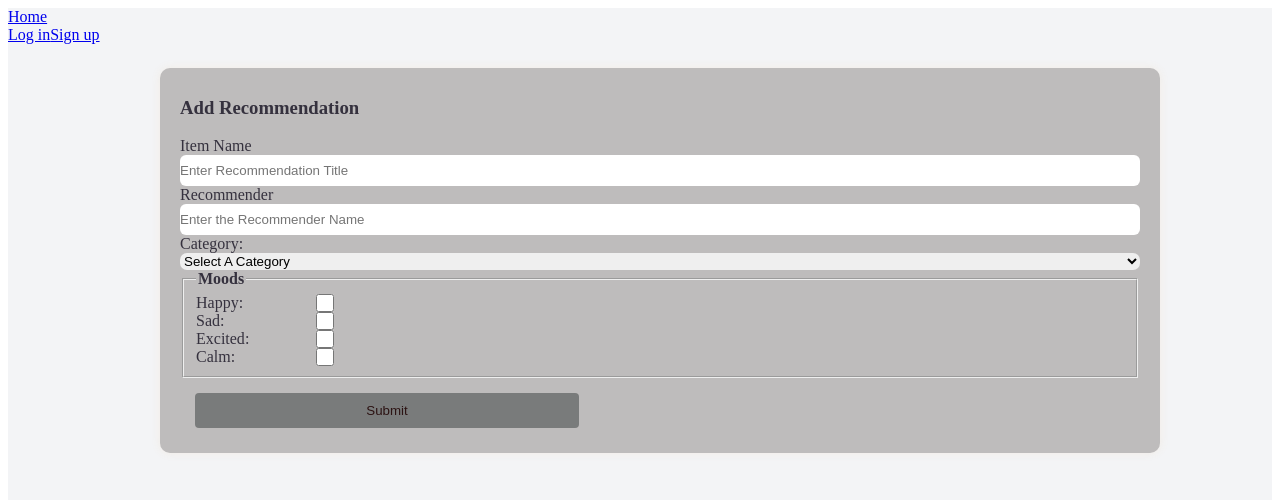
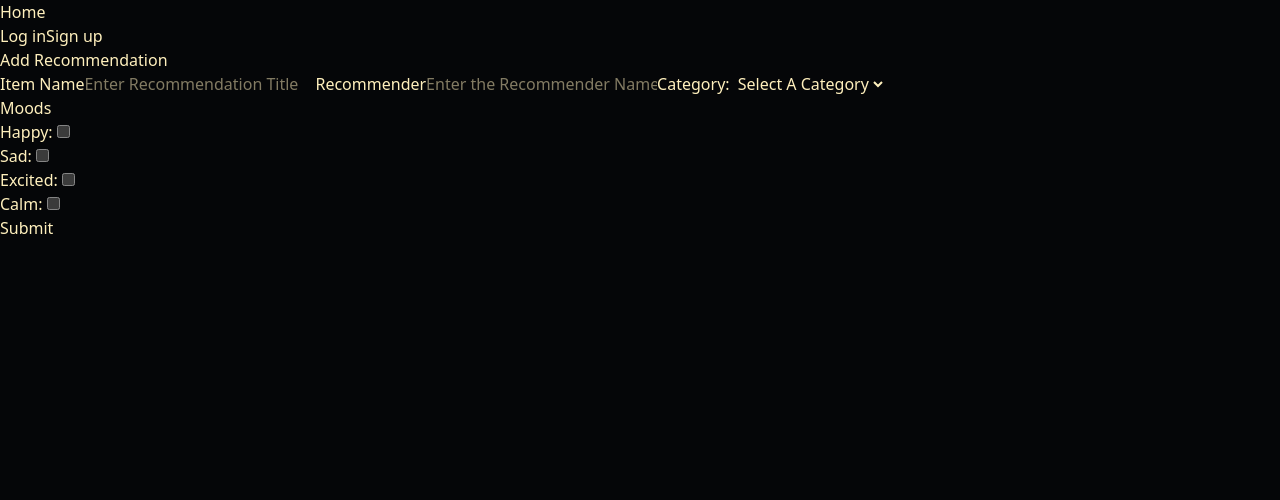
Before and after one commit to PratiAmalden/Recommendation-Tracker, a React (Vite) app in the folder frontend/: page /recommendationsForm in a window 1280 px wide. Shown: the top 500 px of the page. Built offline with nearby package versions, Linux system fonts and the light colour scheme; a web font is replaced by a local one.

Commit message:
feat: add custom dark daisyUI theme and Tailwind v4 config

```diff
--- a/frontend/src/App.css
+++ b/frontend/src/App.css
@@ -1,170 +1,22 @@
-#root {
-  min-height: 100vh;
-  background-color: #f3f4f6;
+@config "../tailwind.config.js";
+
+@import "tailwindcss";
+@plugin "daisyui" {
+  themes: recommendationTheme --default;
 }
 
-/* Overall layout */
+@plugin "daisyui/theme" {
+  name: "recommendationTheme";
+  default: true;
+  color-scheme: dark;
 
-.app-shell {
-  min-height: 100vh;
-  display: flex;
-  flex-direction: column;
+  --color-primary: #FF830D;
+  --color-secondary: #8B1E3F;
+  --color-accent: #ffc400;
+  --color-neutral: #111827;
+  --color-base-100: #050608;
+  --color-base-content: #fff0bd;
+  --color-error: oklch(57% 0.245 27.325);
+  --depth: 1;
+  --noise: 0;
 }
-
-.app-container {
-  max-width: 960px;
-  width: 100%;
-  margin: 0 auto;
-  padding: 1.5rem 1rem 3rem;
-  flex: 1;
-}
-
-
-.container{
-  background-color:rgb(190, 188, 188);
-  border-radius: 10px;
-  padding: 10px 20px;
-  width:100%;
-  box-shadow: 0 0 10px rgba(233, 162, 74, 0.1);
-
-}
-
-.category-label {
-  display: inline-block;
-  align-items: center;
-  margin: 10px ;
-
-}
-
-h3{
-  color: rgb(53, 49, 62);
-}
-label{
-  display: block;
-  text-align: left;
-  color: rgb(53, 49, 62);
-  font-weight:500
-}
-
-.mood-label{
-  font-weight:bold;
-  color: rgb(53, 49, 62);
-}
-
-.mood-item{
-  display: flex;
-  align-items: center;
-
-
-}
-
-.mood-item input[type="checkbox"] {
-  width: 18px;
-  height: 18px;
-  margin: 0;
-}
-
-.mood-item label {
-  min-width: 120px;   /* same width for all labels */
-  display: inline-block;
-}
-input {
-  display: block;
-  border-radius: 6px;
-  border: none;
-  width: 100%;
-  padding: 8px 0px;
-}
-
-select{
-  display: block;
-  border: none;
-  width: 100%;
-  border-radius: 7px;
-}
-
-
-
-button{
-  padding:10px 15px;
-  border:none;
-  border-radius: 4px;
-  background-color: rgb(121, 123, 123);
-  color:rgb(44, 19, 19);
-  width: 40%;
-  margin: 15px;
-}
-
-.form-field {
-  display: flex;
-  flex-direction: column;
-  gap: 0.3rem;
-}
-
-.form-field label {
-  font-size: 0.9rem;
-  color: #374151;
-}
-
-.form-field input {
-  padding: 0.5rem 0.6rem;
-  font-size: 0.95rem;
-  border-radius: 8px;
-  border: 1px solid #d1d5db;
-  outline: none;
-  background-color: #f9fafb;
-}
-
-.form-field input:focus {
-  border-color: #2563eb;
-  background-color: #ffffff;
-  box-shadow: 0 0 0 1px rgba(37, 99, 235, 0.18);
-}
-
-/* Buttons */
-
-.login-submit {
-  margin-top: 0.25rem;
-  padding: 0.55rem 0.9rem;
-  font-size: 0.95rem;
-  font-weight: 500;
-  border-radius: 8px;
-  border: none;
-  cursor: pointer;
-  background-color: #2563eb;
-  color: #ffffff;
-}
-
-.login-submit:hover {
-  background-color: #1d4ed8;
-}
-
-.login-submit:disabled {
-  opacity: 0.7;
-  cursor: default;
-}
-
-/* Error text */
-
-.error-message {
-  margin: 0;
-  font-size: 0.85rem;
-  color: #b91c1c;
-}
-
-/* Simple content */
-
-.page-content {
-  padding: 1.5rem 0;
-}
-
-.page-content h1 {
-  font-size: 1.5rem;
-  margin-bottom: 0.5rem;
-  color: #111827;
-}
-
-.page-content p {
-  color: #4b5563;
-  font-size: 0.95rem;
-}
```
